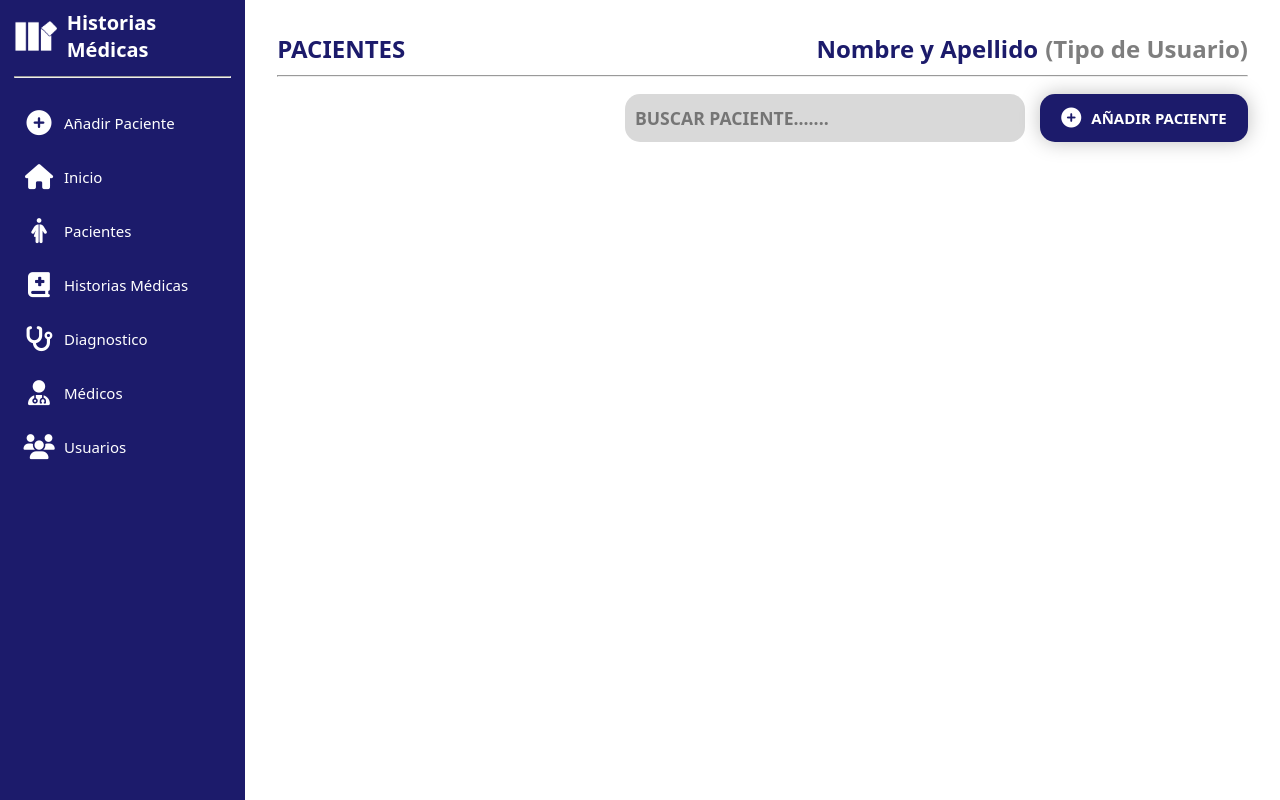
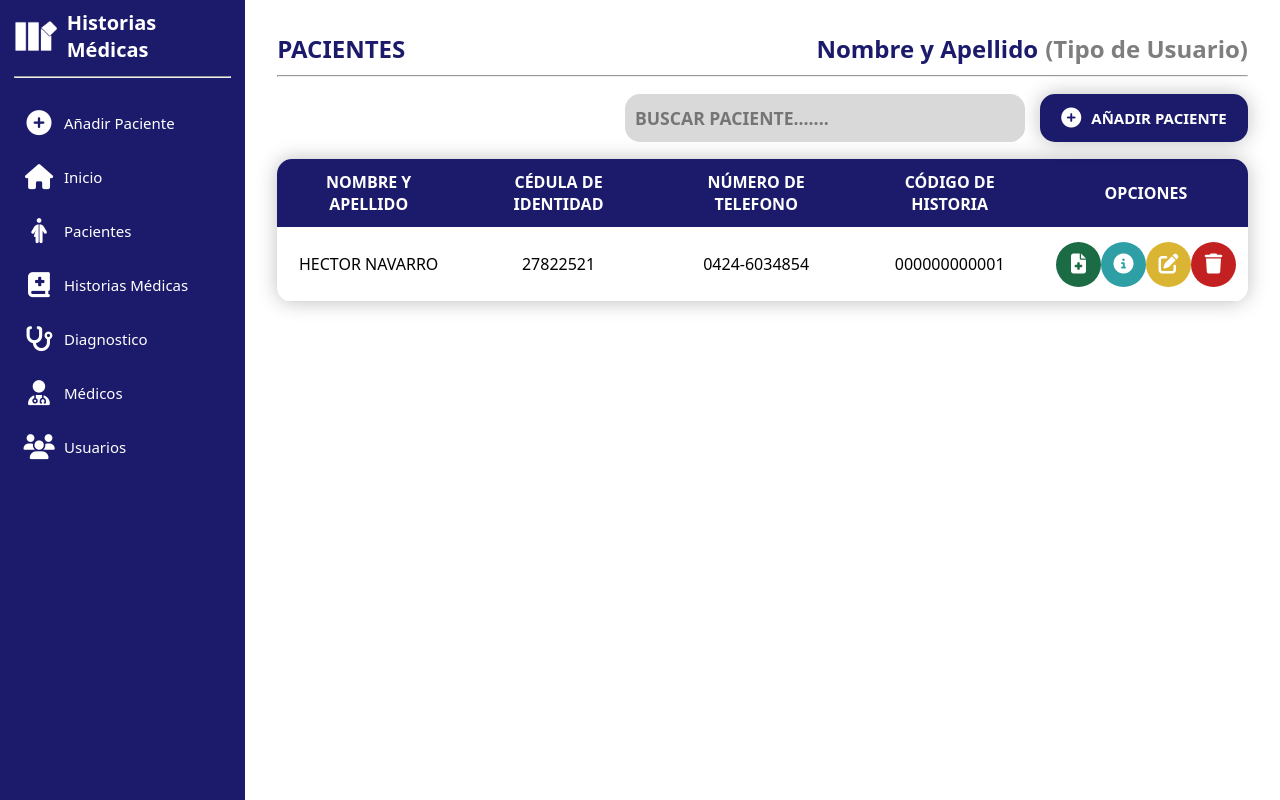
Before and after one commit to nlh-dev/mr_med_history-web, a React (Vite) app: page /pacientes in a window 1280 px wide. Built offline with nearby package versions, Linux system fonts and the light colour scheme.

Commit message:
table component complete thasnk to Ed

```diff
--- a/src/components/tables/TableComponent.tsx
+++ b/src/components/tables/TableComponent.tsx
@@ -1,53 +1,41 @@
-import { ITableComponent, tablecomponent } from './TableComponent.data'
+import { ITable } from './TableComponent.data'
 import './TableComponent.css'
+import { FC } from 'react'
 
-export const TableComponent = () => {
+export const TableComponent: FC<ITable> = ({ columns, dataTable, returndata }) => {
+
+
     return (
         <table className='content-table'>
             <thead>
                 <tr>
-                    <th>NOMBRE Y APELLIDO</th>
-                    <th>CÉDULA DE IDENTIDAD</th>
-                    <th>NÚMERO DE TELEFONO</th>
-                    <th>CÓDIGO DE HISTORIA</th>
-                    <th>OPCIONES</th>
+                    {columns && columns.map((col, index: number) => (
+                        <th key={index}>{col.header}</th>
+                    ))}
                 </tr>
             </thead>
             <tbody>
-                {tablecomponent.map((table: ITableComponent) => (
+                {dataTable && dataTable.map((table) => (
                     <tr>
-                        <td>{table.full_name}</td>
-                        <td>{table.id_number}</td>
-                        <td>{table.phone_number}</td>
-                        <td>{table.mhistory_id}</td>
-                        <td>
-                            <div className="buttons">
-
-                                <div className='add_button'>
-                                    <button>
-                                        <i className={table.add_button} />
-                                    </button>
-                                </div>
-
-                                <div className='info_button'>
-                                    <button>
-                                        <i className={table.info_button} />
-                                    </button>
-                                </div>
-
-                                <div className='edit_button'>
-                                    <button>
-                                        <i className={table.edit_button} />
-                                    </button>
-                                </div>
-
-                                <div className='delete_button'>
-                                    <button>
-                                        <i className={table.delete_button} />
-                                    </button>
-                                </div>
-                            </div>
-                        </td>
+                        {columns && columns.map((col, index: number) => (
+                            <td key={index}>
+                                {col.type == 'text' && (
+                                    <span>{col.column(table)}</span>
+                                )}
+                                {col.type == 'icon' && (
+                                    <div className="buttons">
+                                        {col.icons && col.icons?.map((ic: string, indexIcon: number) => (
+                                            <div className={`${col.className[indexIcon]}`}>
+                                                <button onClick={() => returndata(col.iconsAction[indexIcon], table)}>
+                                                    <i className={`${ic}`} />
+                                                </button>
+                                            </div>
+                                        ))
+                                        }
+                                    </div>
+                                )}
+                            </td>
+                        ))}
                     </tr>
                 ))}
             </tbody>
--- a/src/pages/Dashboard/Dashboard.tsx
+++ b/src/pages/Dashboard/Dashboard.tsx
@@ -1,4 +1,4 @@
-import { Cards } from '../../interface/Cards'
+import { Cards } from '../../interfaces/Cards'
 import '../pages.css'
 
 
--- /dev/null
+++ b/src/pages/patients/Patients.data.ts
@@ -0,0 +1,66 @@
+import { IColumns } from "../../components/tables/TableComponent.data";
+
+export interface IPatients {
+    full_name: string;
+    id_number: number;
+    phone_number: string;
+    mhistory_id: string;
+}
+
+export const patientsColumns: IColumns<IPatients>[] = [
+    {
+        header: "NOMBRE Y APELLIDO",
+        column: (data) => data.full_name.toString(),
+        type: "text",
+        className: [''],
+        iconsAction: []
+    },
+    {
+        header: "CÉDULA DE IDENTIDAD",
+        column: (data) => data.id_number.toString(),
+        type: "text",
+        className: [''],
+        iconsAction: []
+    },
+    {
+        header: "NÚMERO DE TELEFONO",
+        column: (data) => data.phone_number.toString(),
+        type: "text",
+        className: [''],
+        iconsAction: []
+    },
+    {
+        header: "CÓDIGO DE HISTORIA",
+        column: (data) => data.mhistory_id.toString(),
+        type: "text",
+        className: [''],
+        iconsAction: []
+    },
+    {
+        header: "OPCIONES",
+        column: () => "",
+        type: "icon",
+        iconsAction: ['agregar,¿', 'Info','Editar','Borrar'],
+        icons: [
+            'fa-solid fa-file-medical',
+            'fa-solid fa-circle-info',
+            'fa-solid fa-pen-to-square',
+            'fa-solid fa-trash',
+        ],
+        className: [
+            'add_button',
+            'info_button',
+            'edit_button',
+            'delete_button',
+        ]
+    }
+];
+
+export const dataPatients: IPatients[] = [
+    {
+        full_name: "HECTOR NAVARRO",
+        id_number: 27822521,
+        phone_number: "0424-6034854",
+        mhistory_id: "000000000001"
+    },
+];
--- a/src/pages/patients/Patients.tsx
+++ b/src/pages/patients/Patients.tsx
@@ -1,9 +1,29 @@
+import { useEffect, useState } from 'react'
 import { TableComponent } from '../../components/tables/TableComponent'
 import '../pages.css'
 import './Patiens.css'
+import { dataPatients, IPatients, patientsColumns } from './Patients.data'
 
 export const Patients = () => {
 
+    const [columns, setColumns] = useState(patientsColumns);
+    const user: string = 'admin'
+
+    useEffect(()=> {
+        if(user === 'ADMIN'){
+            const columnsFilter = patientsColumns.filter(col => col.header !== 'OPCIONES');
+            setColumns(columnsFilter);
+        }
+    },[]);
+
+    const getDATAtABLE = (icon: string, data: IPatients) => {
+        console.log(icon);
+        console.log(data);
+        if(icon == 'agregar'){
+            console.log(data);
+
+        }
+    }
 
     return (
         <div className='pages-index'>
@@ -28,6 +48,7 @@ export const Patients = () => {
                         <i className="add-icon fa-solid fa-circle-plus" /> AÑADIR PACIENTE
                     </button>
                 </div>
+                <TableComponent columns={columns} dataTable={dataPatients} returndata={getDATAtABLE}/>
             </div>
         </div>
     )
```
Also changed, not shown: src/components/tables/TableComponent.data.ts (+15 -21 lines), src/interfaces/Card.data.ts (renamed from src/interface/Card.data.ts), src/interfaces/Cards.css (renamed from src/interface/Cards.css), src/interfaces/Cards.tsx (renamed from src/interface/Cards.tsx).
